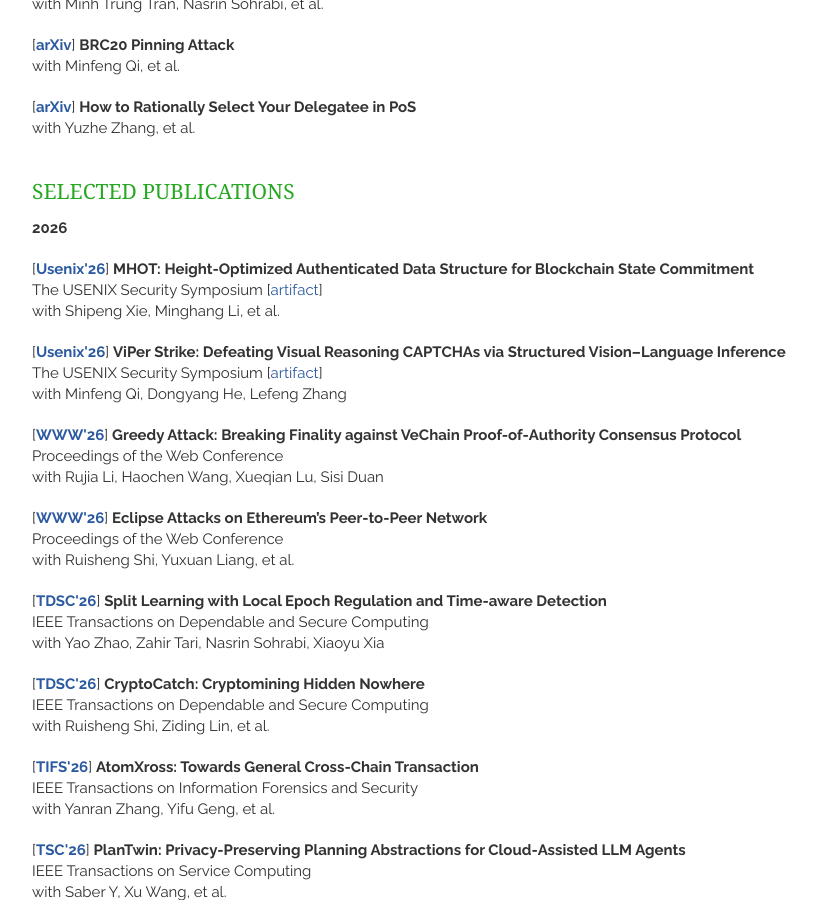
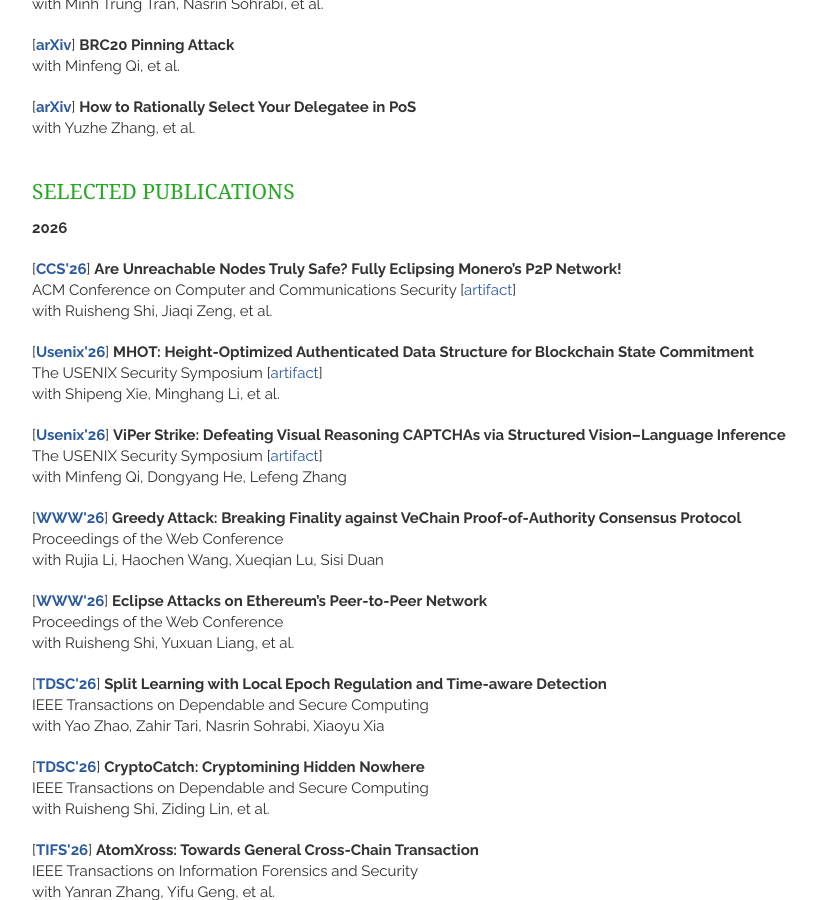
Before and after one commit to qinwang-git/qinwang-git.github.io, a Jekyll site: the page built from publications.html, in a window 1280 px wide and 900 px high, scrolled down 420 px. Shown: the whole window, without its empty margins (148-965 px from the left). Built offline with Jekyll 4.4.1, drawn with Linux system fonts in a browser that asks for light colours; nearby versions of some CDN libraries.

Commit message:
Update publications.html

```diff
--- a/_includes/publications.html
+++ b/_includes/publications.html
@@ -67,6 +67,20 @@
     <article>
     <strong>2026</strong>
     </article>
+
+
+       <article>
+        <header>
+          [<strong><a href = "" target="_blank">CCS'26</a></strong>]
+               <strong> Are Unreachable Nodes Truly Safe? Fully Eclipsing Monero’s P2P Network!  </strong>
+            <br> ACM Conference on Computer and Communications Security [<a href = "" target="_blank">artifact</a>]
+            <br> with Ruisheng Shi, Jiaqi Zeng, et al.
+        </header>
+    </article>
+
+
+
+
 
    <article>
         <header>
```
